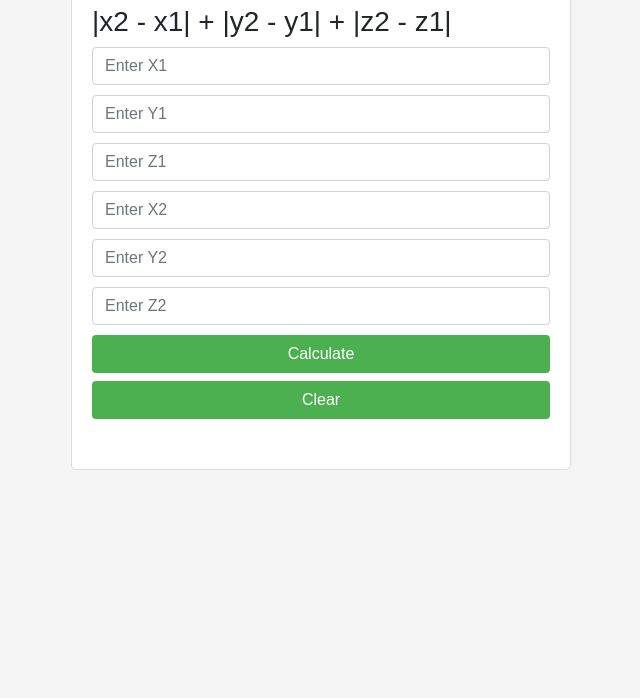
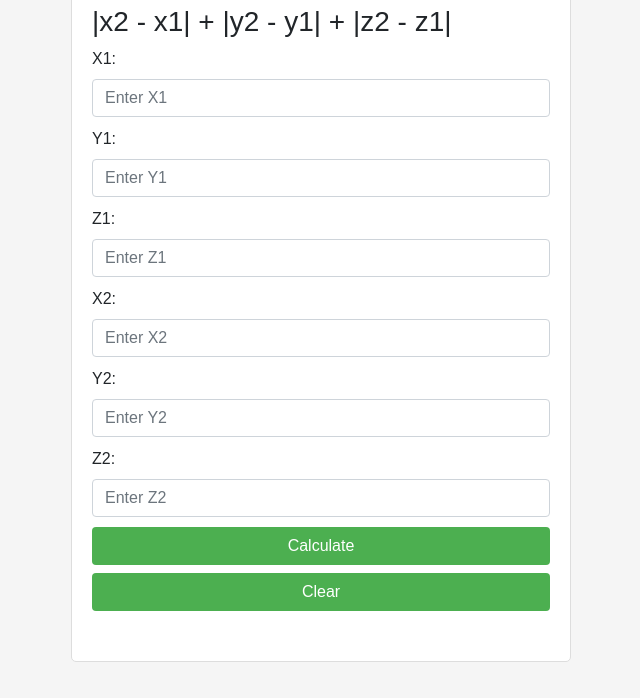
Before and after one commit to johame72/html-abs-widget, a website: page index.html in a window 1280 px wide. Shown: the part 112-810 px from the top of the page, without its empty margins (319-959 px from the left). Drawn offline with nearby package versions, Linux system fonts and the light colour scheme.

Commit message:
Added Names to the entry Cells

```diff
--- a/index.html
+++ b/index.html
@@ -35,13 +35,19 @@ body {
 <body>
 <div class="container">
     <h2>Right Angle Tubing Length</h2>
-	<h3>|x2 - x1| + |y2 - y1| + |z2 - z1|</h3>
+    <h3>|x2 - x1| + |y2 - y1| + |z2 - z1|</h3>
     <form id="myForm">
+        <label for="x1">X1:</label>
         <input type="text" id="x1" class="form-control" placeholder="Enter X1" required>
+        <label for="y1">Y1:</label>
         <input type="text" id="y1" class="form-control" placeholder="Enter Y1" required>
+        <label for="z1">Z1:</label>
         <input type="text" id="z1" class="form-control" placeholder="Enter Z1" required>
+        <label for="x2">X2:</label>
         <input type="text" id="x2" class="form-control" placeholder="Enter X2" required>
+        <label for="y2">Y2:</label>
         <input type="text" id="y2" class="form-control" placeholder="Enter Y2" required>
+        <label for="z2">Z2:</label>
         <input type="text" id="z2" class="form-control" placeholder="Enter Z2" required>
         <button type="button" class="btn btn-block" onclick="calculate()">Calculate</button>
         <button type="button" class="btn btn-block" onclick="clearForm()">Clear</button>
```
